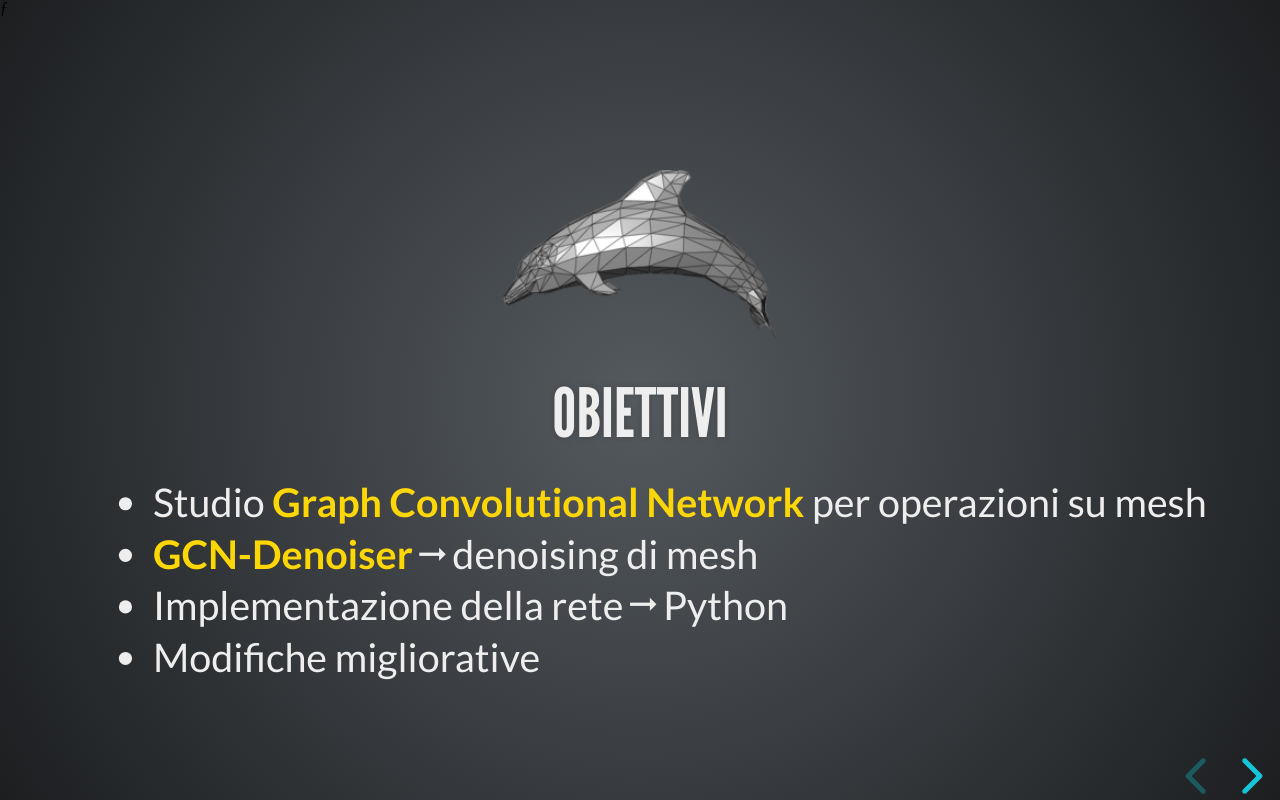
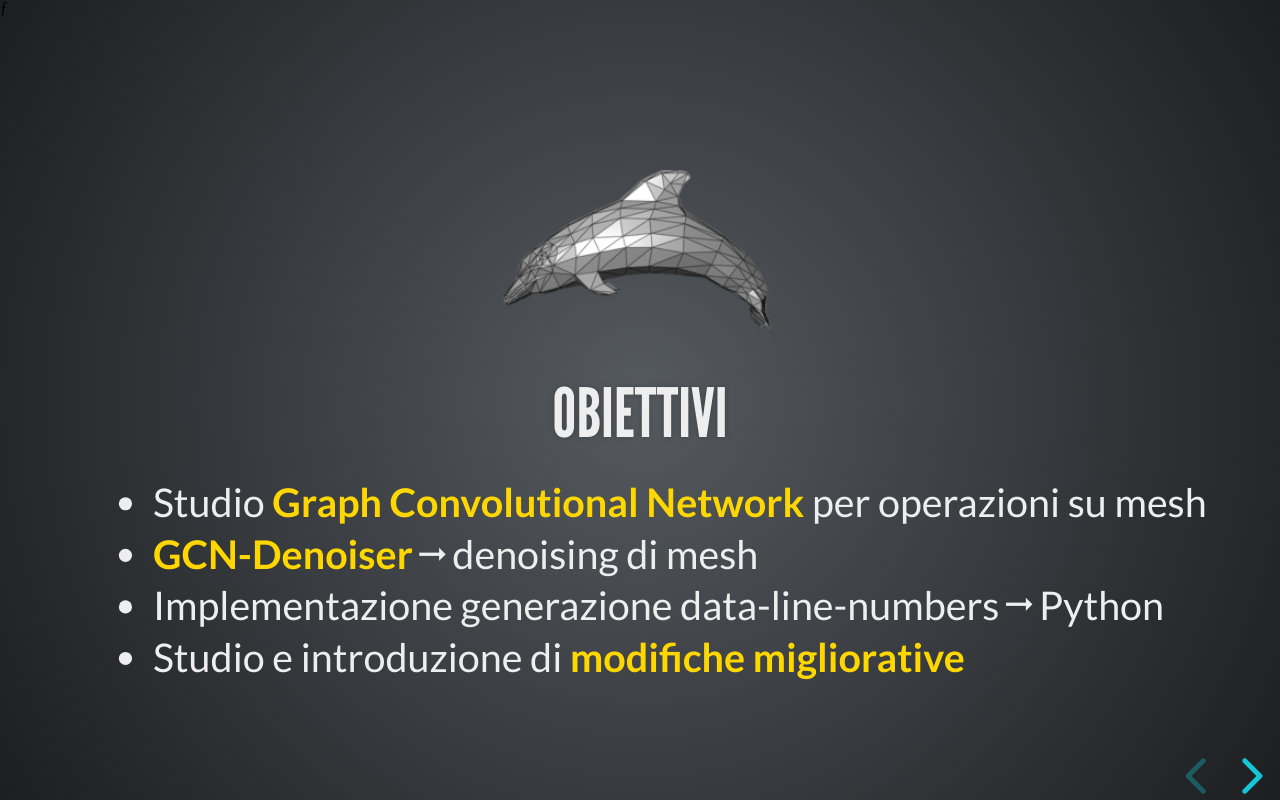
Before and after one commit to fronzofronzo/fronzofronzo.github.io, a website: page index.html in a window 1280 px wide. Both pictures are taken after a click on the button "next slide". Drawn offline with nearby package versions, Linux system fonts and the light colour scheme.

Commit message:
Minor fixes

```diff
--- a/index.html
+++ b/index.html
@@ -34,8 +34,8 @@
 					<ul class="r-fit-text">
 						<li >Studio <b style="color: gold;">Graph Convolutional Network</b> per operazioni su mesh</li>
 						<li  ><div style="display: flex; align-items: center;"><b style="color: gold;">GCN-Denoiser</b> <i class="material-icons"style="font-size:36px">arrow_right_alt</i> denoising di mesh<div></li>
-						<li ><div style="display: flex; align-items: center;">Implementazione della rete <i class="material-icons"style="font-size:36px">arrow_right_alt</i> Python</div></li>
-						<li >Modifiche migliorative</li>
+						<li ><div style="display: flex; align-items: center;">Implementazione generazione data-line-numbers <i class="material-icons"style="font-size:36px">arrow_right_alt</i> Python</div></li>
+						<li >Studio e introduzione di <b style="color: gold;">modifiche migliorative</b></li>
 					</ul>
 				</section>
 				<section>
```
